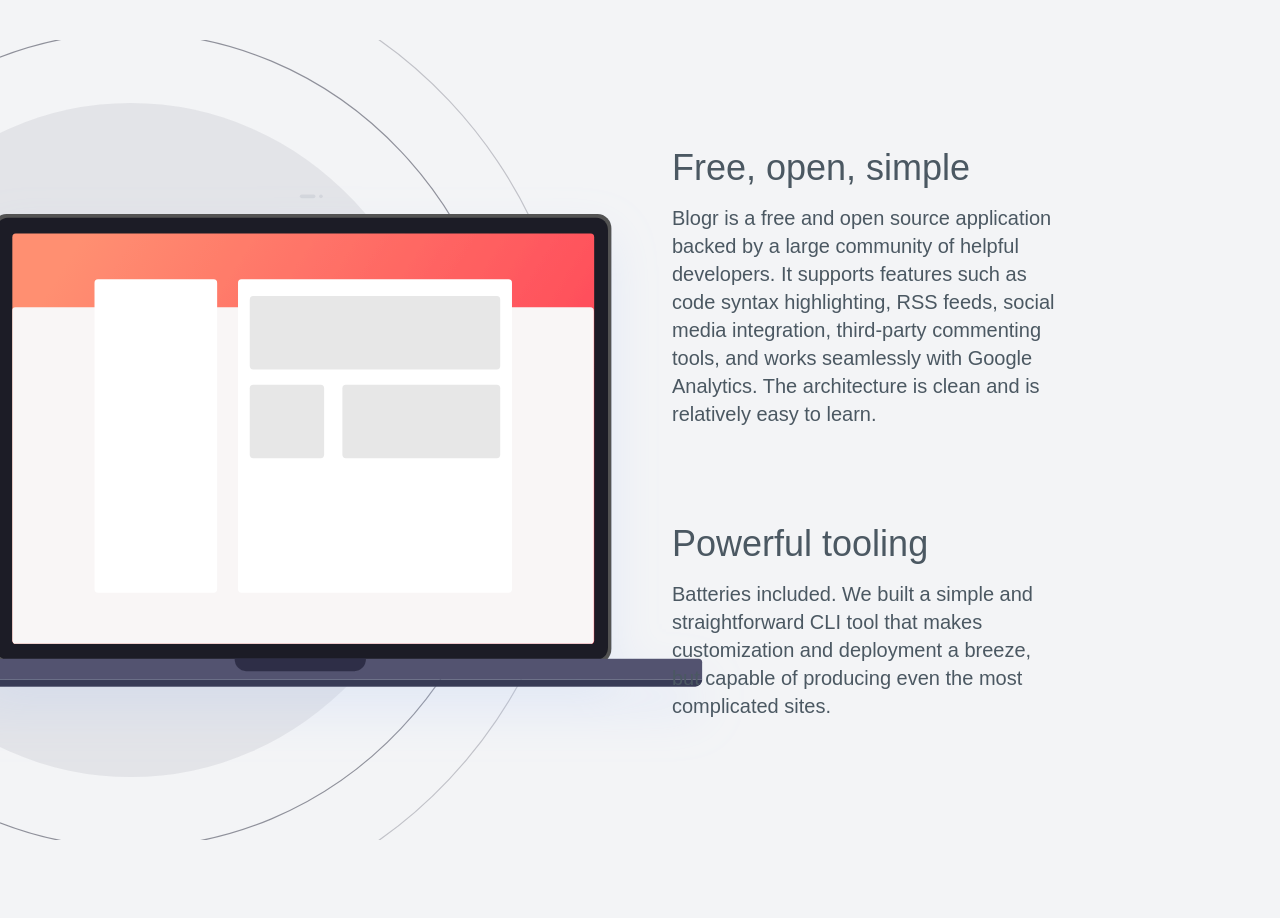
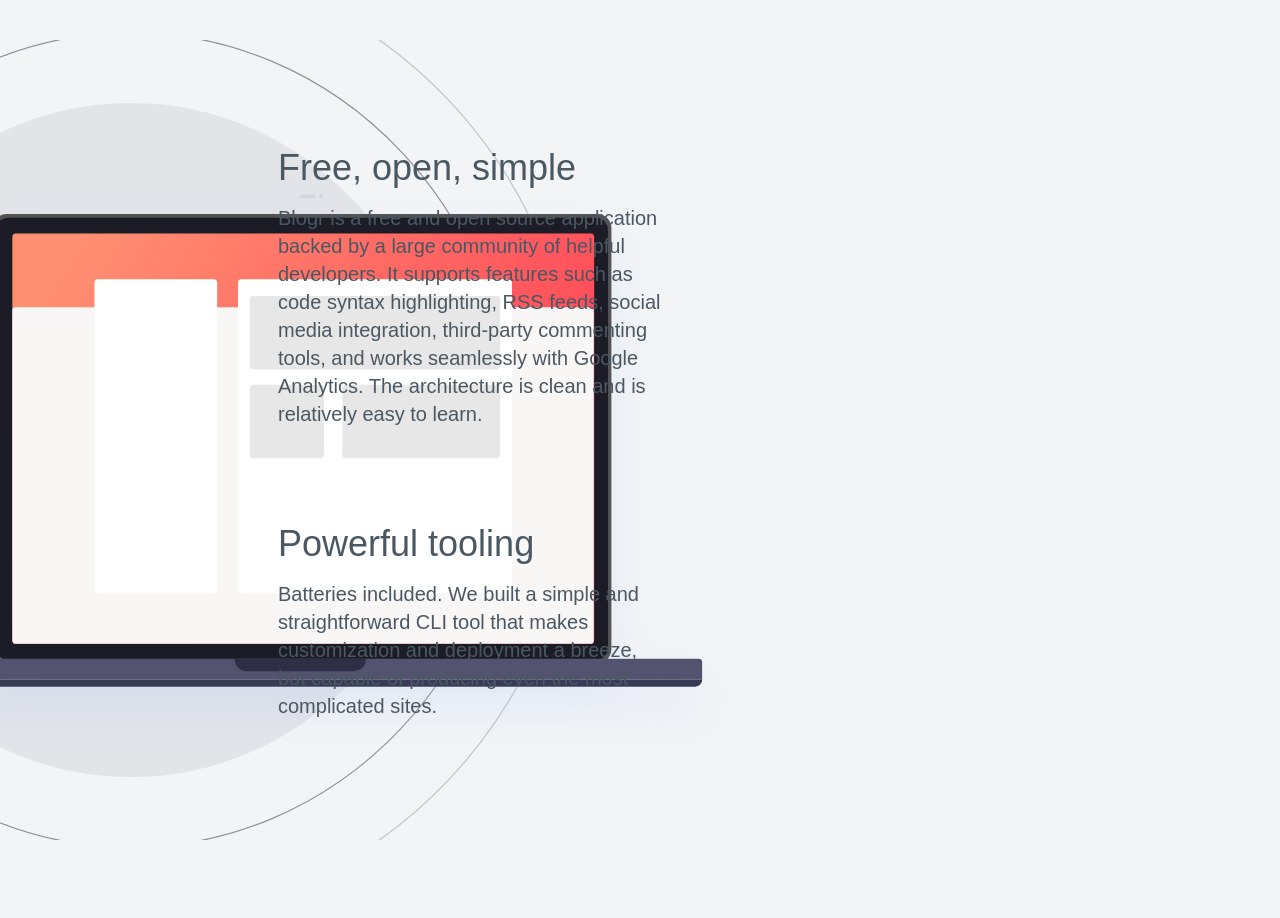
Before and after one commit to Blanco237/Tailwind, a React (Create React App) app in the folder tailwind-react/: page / in a window 1280 px wide. Shown: the part 2380-3298 px from the top of the page. Built offline with nearby package versions, Linux system fonts and the light colour scheme.

Commit message:
Added responsivity to section four

```diff
--- a/tailwind-react/src/components/SectionFour.jsx
+++ b/tailwind-react/src/components/SectionFour.jsx
@@ -3,12 +3,6 @@
 import Article from '../partials/Article';
 
 const SectionFour = () => {
-
-
-
-
-
-
     const data = [
         {
             title: 'Free, open, simple',
@@ -21,9 +15,11 @@
     ]
 
   return (
-    <section className="px-14 py-12 bg-svg4 min-h-[800px] mt-[12rem] mb-20">
-        <div className="content flex flex-row justify-end gap-72 items-center mt-[2rem]">
-          <section className="w-[50%] flex flex-col gap-24 px-32 py-7 mr-[-10rem]">
+    <section className="px-14 py-12 bg-svg4 min-h-[800px] md:mt-[12rem] mb-20">
+        <div className="content flex md:flex-row flex-col justify-center gap-72 items-center mt-[2rem] mr-[-10rem] md:mr-0 px-24 md:px-0">
+          <section className="md:w-[50%] w-full flex flex-col gap-24 py-7 mr-[-10rem] text-center md:text-left ml-5 px-32 justify-center items-center
+          mt-[15rem] md:mt-0
+          ">
             {data.map((item, index) => (
                 <Article key={index} title={item.title} body={item.body} color='gray-dark' />
             ))}
```
